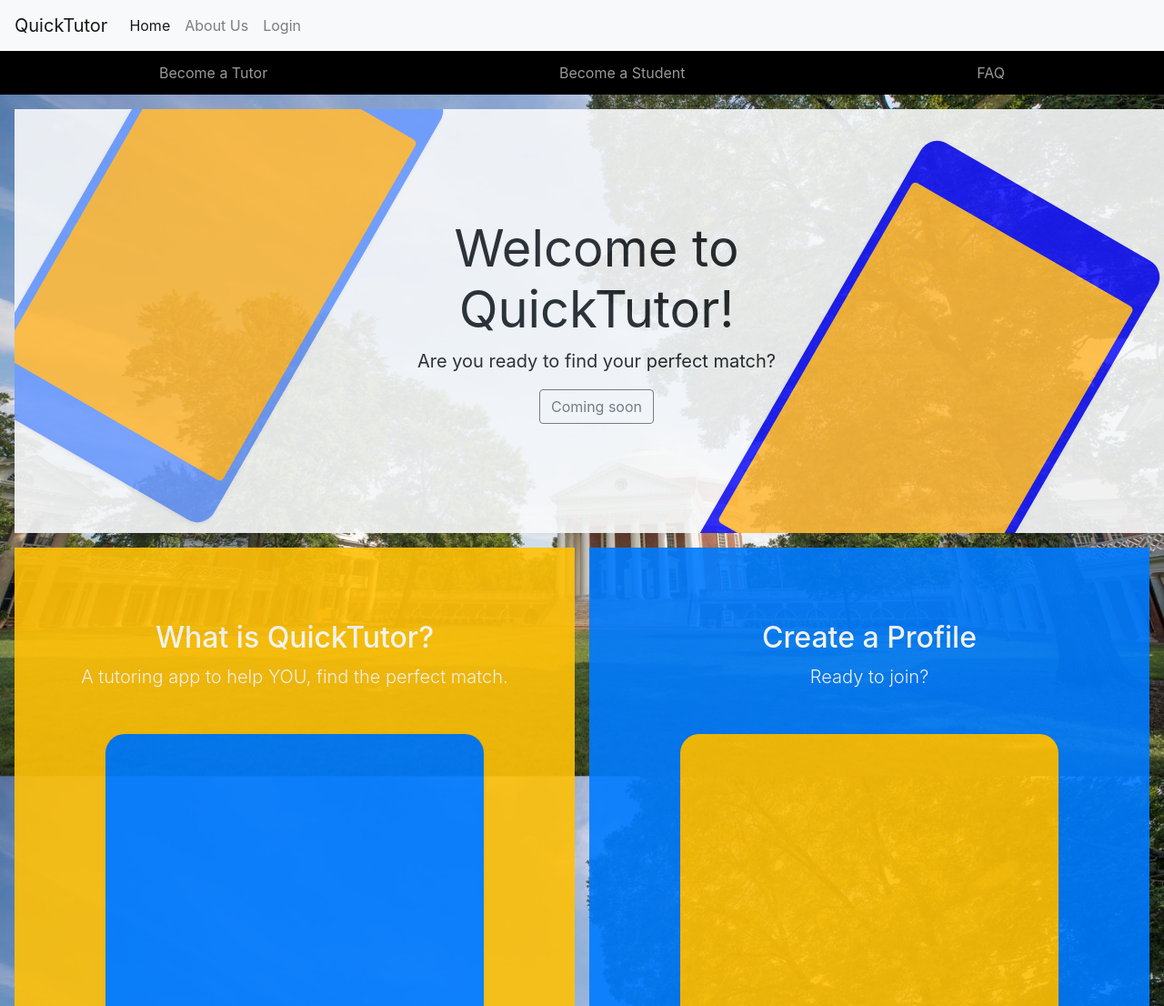
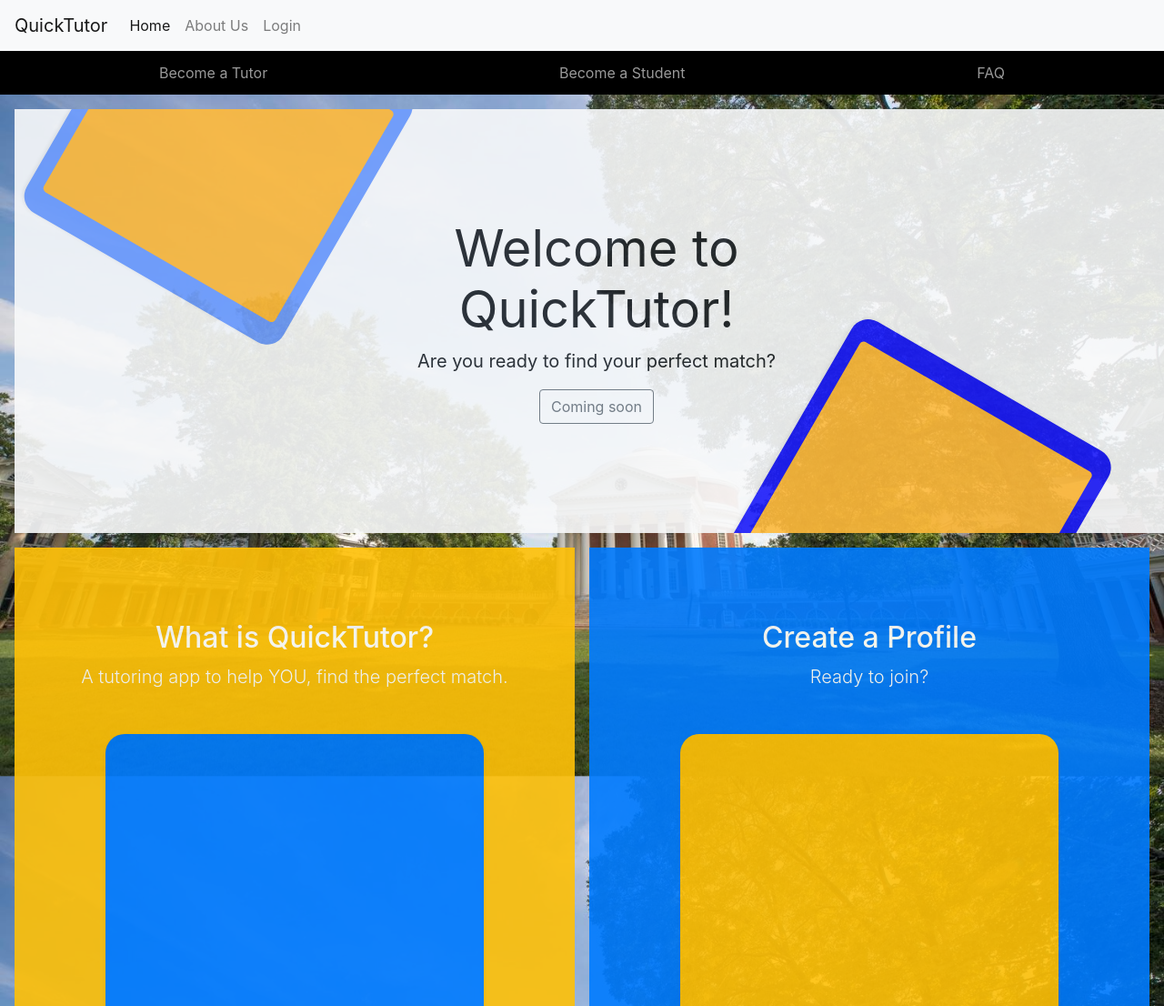
Before and after one commit to jam3gw/QuickTutorApp, a Django app: page / in a window 1280 px wide. Shown: the top 1106 px of the page at 91% size. Run offline with Django 3.2, Linux system fonts and the light colour scheme; some libraries are stand-ins or nearby versions.

Commit message:
Fixed scaling for device elements on homepage

```diff
--- a/QuickTutor/static/styling/homepage_style.css
+++ b/QuickTutor/static/styling/homepage_style.css
@@ -34,20 +34,20 @@ body {
     position: absolute;
     right: 10%;
     bottom: -30%;
-    width: 300px;
-    height: 540px;
+    width: 25%;
+    height: 70%;
     background-color: rgb(27, 27, 250);
     border-radius: 21px;
     -webkit-transform: rotate(30deg);
-    transform: rotate(30deg);
+    transform: rotate(120deg);
   }
 
   .product-device::before {
     position: absolute;
-    top: 10%;
-    right: 10px;
-    bottom: 10%;
-    left: 10px;
+    top: 5%;
+    bottom: 5%;
+    right: 8%;
+    left: 8%;
     content: "";
     background-color: rgb(255, 186, 59);
     border-radius: 5px;
```
